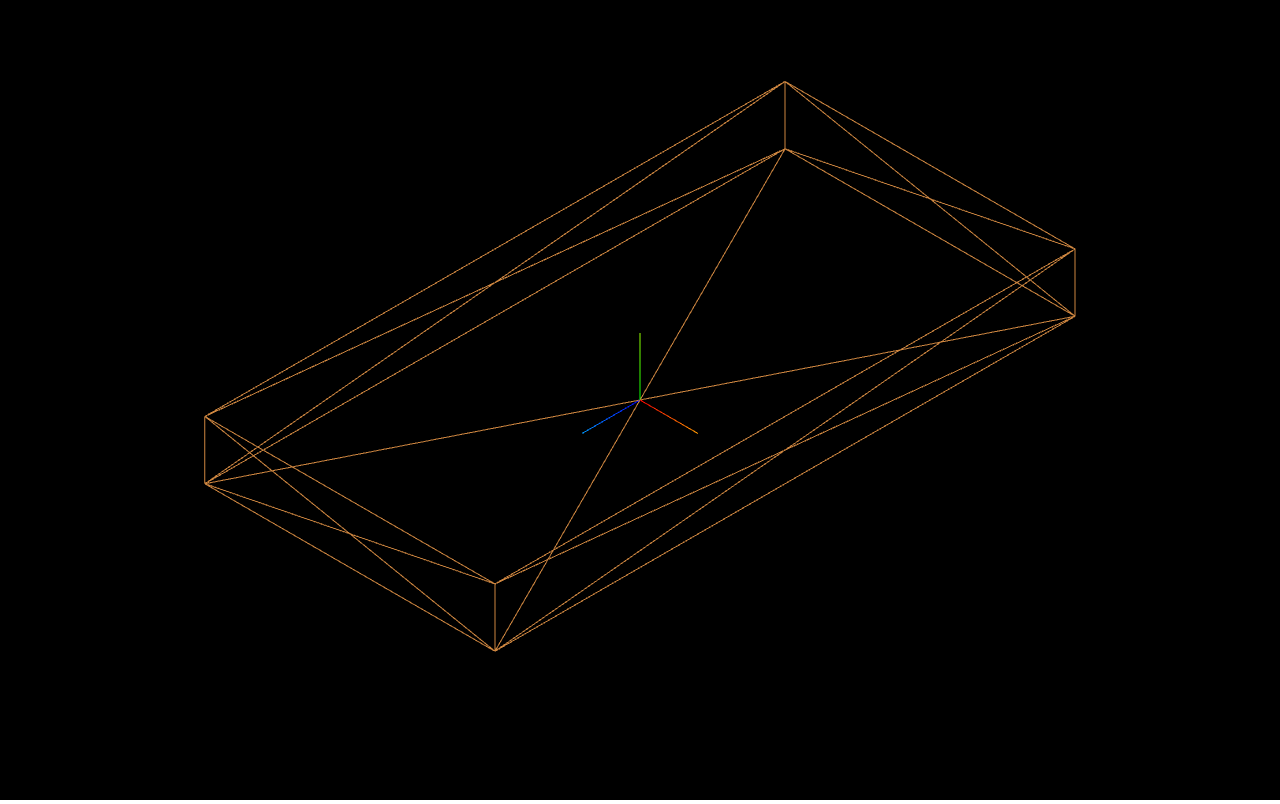
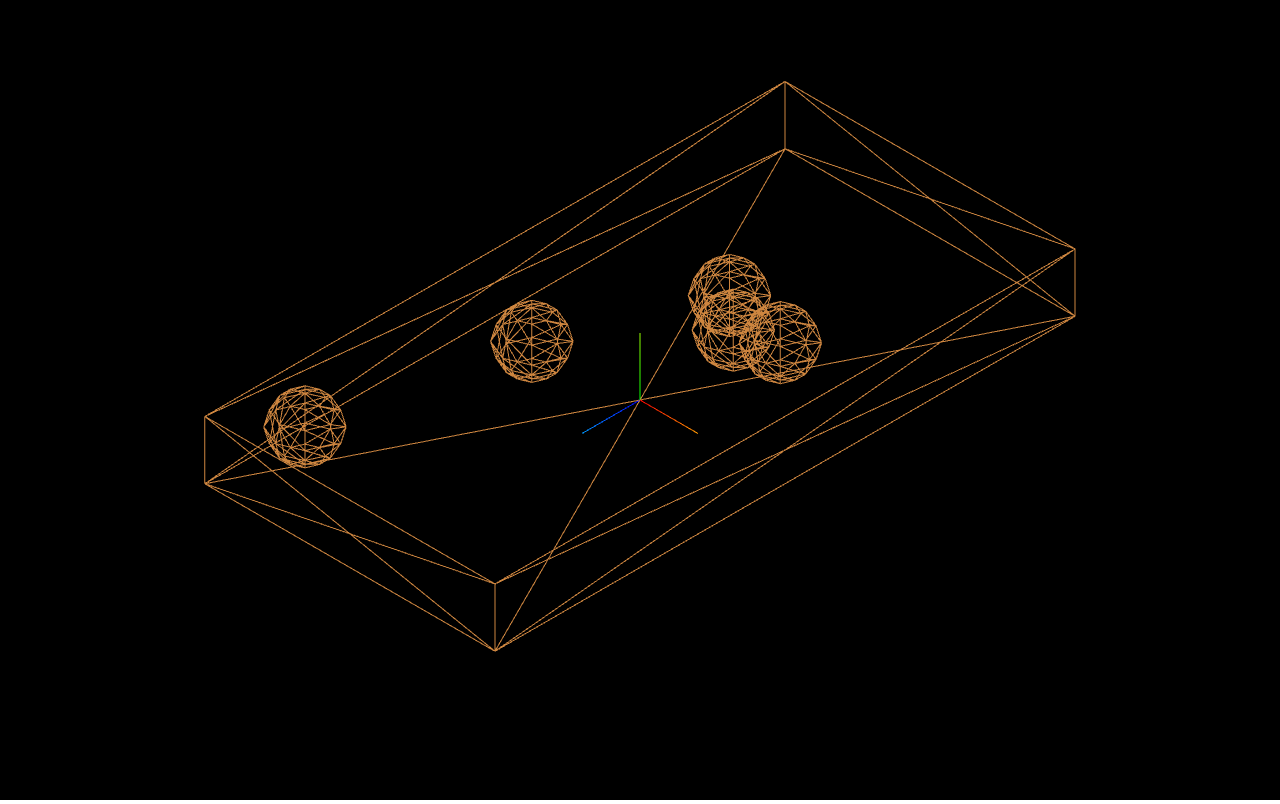
Before and after one commit to pedroggbcampos/Computer-Graphics-Project, a plain HTML site: page index.html in a window 1280 px wide. Drawn offline with Linux system fonts and the light colour scheme; animation ran at ten frames a second.

Commit message:
added ball with random positions
We do not forGIT, we do not for get()

```diff
--- a/index.html
+++ b/index.html
@@ -11,6 +11,7 @@
               }
         </style>
         <script src="js/three.js"></script>
+        <script src="js/functions.js"></script>
         <script src="js/app.js"></script>
         <script src="js/GraphicalEntity.js"></script>
     </head>
--- a/js/GraphicalEntity.js
+++ b/js/GraphicalEntity.js
@@ -1,6 +1,8 @@
 /**
  * In this file, we define the objects
  */
+
+var scaling = 50;
 
 /**
  * Generic Object - basically a decorated THREE.js Object3D
@@ -13,7 +15,6 @@ class GraphicalEntity extends THREE.Object3D {
     this.dof = new THREE.Vector3( 0, 0, 0 ); // facing direction
     this.velocity = 0//= new THREE.Vector3( 0, 0, 0 );
     this.acceleration = 0 //= new THREE.Vector3( 0, 0, 0 );
-    this.scaling = 1
   }
 
 /**
@@ -47,13 +48,12 @@ class Field extends GraphicalEntity {
 
     this.material = new THREE.MeshBasicMaterial({ color: 0xcd853f, wireframe: true });
     this.name = "Table"
-    this.scaling = 50
 
     this.addBase(  0,  0,  0);
-    this.addLengthWall( this.scaling/2 , 0 , 0);
-    this.addLengthWall( -this.scaling/2 , 0 , 0);
-    this.addWidthWall( 0 , 0 ,  this.scaling);
-    this.addWidthWall( 0 , 0 , -this.scaling);
+    this.addLengthWall( scaling/2 , 0 , 0);
+    this.addLengthWall( -scaling/2 , 0 , 0);
+    this.addWidthWall( 0 , 0 ,  scaling);
+    this.addWidthWall( 0 , 0 , -scaling);
     //this.addTableLeg(-25, -10, -8);
     scene.add(this);
 
@@ -63,24 +63,63 @@ class Field extends GraphicalEntity {
   }
 
   addBase( x, y, z) {
-    var geometry = new THREE.CubeGeometry(this.scaling, 0, this.scaling*2);
+    var geometry = new THREE.CubeGeometry(scaling, 0, scaling*2);
     var mesh = new THREE.Mesh(geometry, this.material);
     mesh.position.set(x, y , z);
     this.add(mesh);
   }
   addLengthWall( x, y, z) {
-    var height = Math.sqrt(Math.pow(2*this.scaling,2)/99);
-    var geometry = new THREE.CubeGeometry(0, height , 2*this.scaling);
+    var height = Math.sqrt(Math.pow(2*scaling,2)/99);
+    var geometry = new THREE.CubeGeometry(0, height , 2*scaling);
     var mesh = new THREE.Mesh(geometry, this.material);
     mesh.position.set(x, y + height/2, z);
     this.add(mesh);
   }
   addWidthWall( x, y, z) {
-    var height = Math.sqrt(Math.pow(2*this.scaling,2)/99);
-    var geometry = new THREE.CubeGeometry(this.scaling, height, 0);
+    var height = Math.sqrt(Math.pow(2*scaling,2)/99);
+    var geometry = new THREE.CubeGeometry(scaling, height, 0);
     var mesh = new THREE.Mesh(geometry, this.material);
-    mesh.position.set(x, y+ height/2 , z);
+    mesh.position.set(x, y + height/2 , z);
     this.add(mesh);
   }
+}
 
+
+/**
+* Ball Object & related functions
+*/
+class Ball extends GraphicalEntity {
+  constructor(x, y, z) {
+    super()
+    console.log("sdgsdss")
+    this.radius = Math.sqrt(Math.pow(2*scaling,2)/99) / 2
+    this.material = new THREE.MeshBasicMaterial({ color: 0xcd853f, wireframe: true});
+    this.name = "Ball"
+
+    var geometry = new THREE.SphereGeometry(this.radius);
+    var mesh = new THREE.Mesh(geometry, this.material);
+    mesh.position.set(x, y + this.radius, z);
+    this.add(mesh);
+
+    scene.add(this);
+
+    this.position.x = x;
+    this.position.y = y;
+    this.position.z = z;
+  }
 }
+
+/**
+* Ball Object & related functions
+*/
+class FieldBall extends Ball {
+  constructor(objs_already_placed) {
+    super(0, 0, 0)
+    var min_x = -scaling/2 + this.radius
+    var max_x =  scaling/2 - this.radius
+    var min_y = -scaling   + this.radius
+    var max_y =  scaling   - this.radius
+    this.position.x = randFloat(min_x, max_x)
+    this.position.z = randFloat(min_y, max_y)
+  }
+}
--- a/js/app.js
+++ b/js/app.js
@@ -1,10 +1,12 @@
 /*global THREE, requestAnimationFrame, console*/
 
 var camera, scene, renderer;
+var num_balls = 5;
 
 var keys_pressed = {}; // stores the keys pressed
 var objects = []; // Objects in the scene
 var objects_named = {} // object that are named and need to be called
+var balls_in_field = []
 
 var clock = new THREE.Clock();
 
@@ -16,6 +18,12 @@ function createScene() {
 
     scene.add(new THREE.AxisHelper(10));
     scene.add(new Field(0, 0, 0));
+
+
+    for (var i = 0; i < num_balls; i++) {
+      balls_in_field.push( scene.add(new FieldBall(balls_in_field)) );
+
+    }
     // object creation
     // addObject( new Table(0, 19, 0),  "table");
 }
--- /dev/null
+++ b/js/functions.js
@@ -0,0 +1,3 @@
+function randFloat(min, max) {
+  return Math.random() * (max - min) + min;
+}
```
